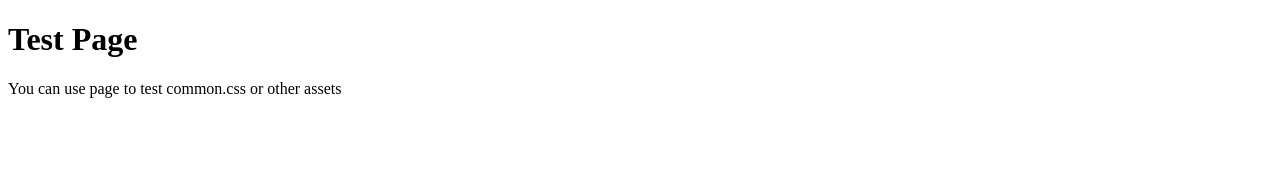
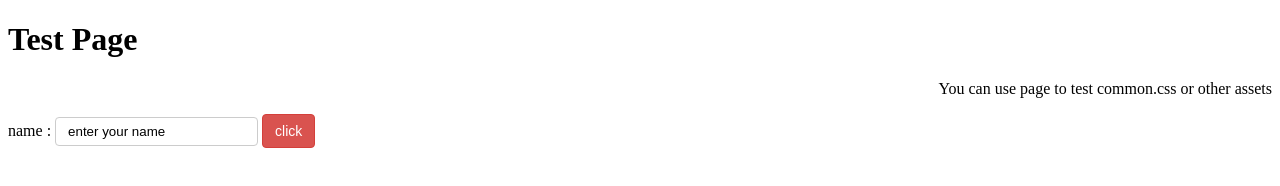
Before and after one commit to hollax/ProjectKan, a website: page public_html/index.html in a window 1280 px wide. Drawn offline with Linux system fonts and the light colour scheme.

Commit message:
modified index.html

```diff
--- a/public_html/index.html
+++ b/public_html/index.html
@@ -13,8 +13,12 @@ and open the template in the editor.
     </head>
     <body>
         <div>
-            <h1>Test Page</h1>
-            <p>You can use page to test common.css or other assets</p>
+            <h1 class="pull-left">Test Page</h1>
+            <p class="pull-right">You can use page to test common.css or other assets</p>
+            <form>
+                name : <input type="text" value="enter your name" class="form-control"/>
+                <button class="btn btn-danger">click</button>
+            </form>
         </div>
     </body>
 </html>
```
